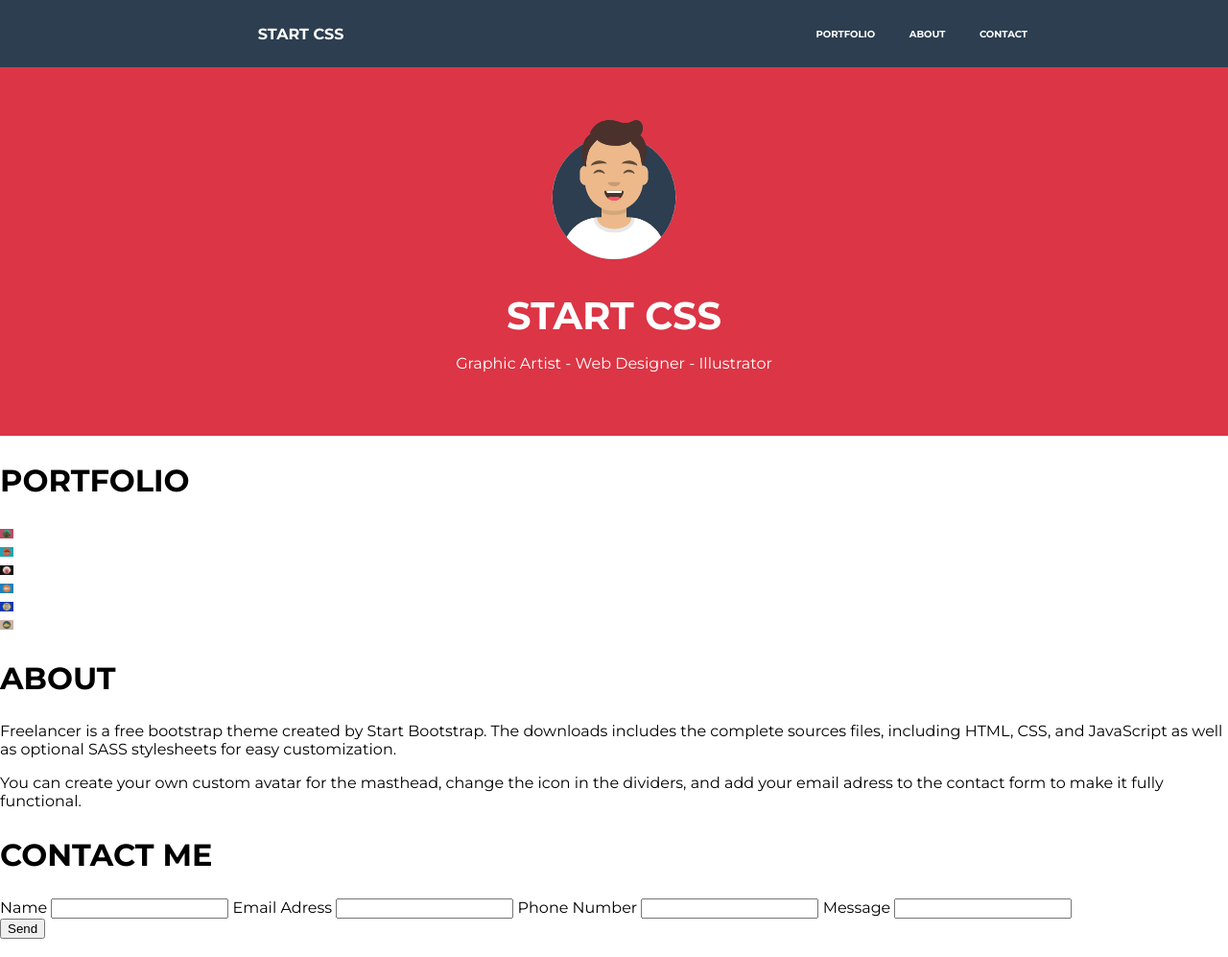
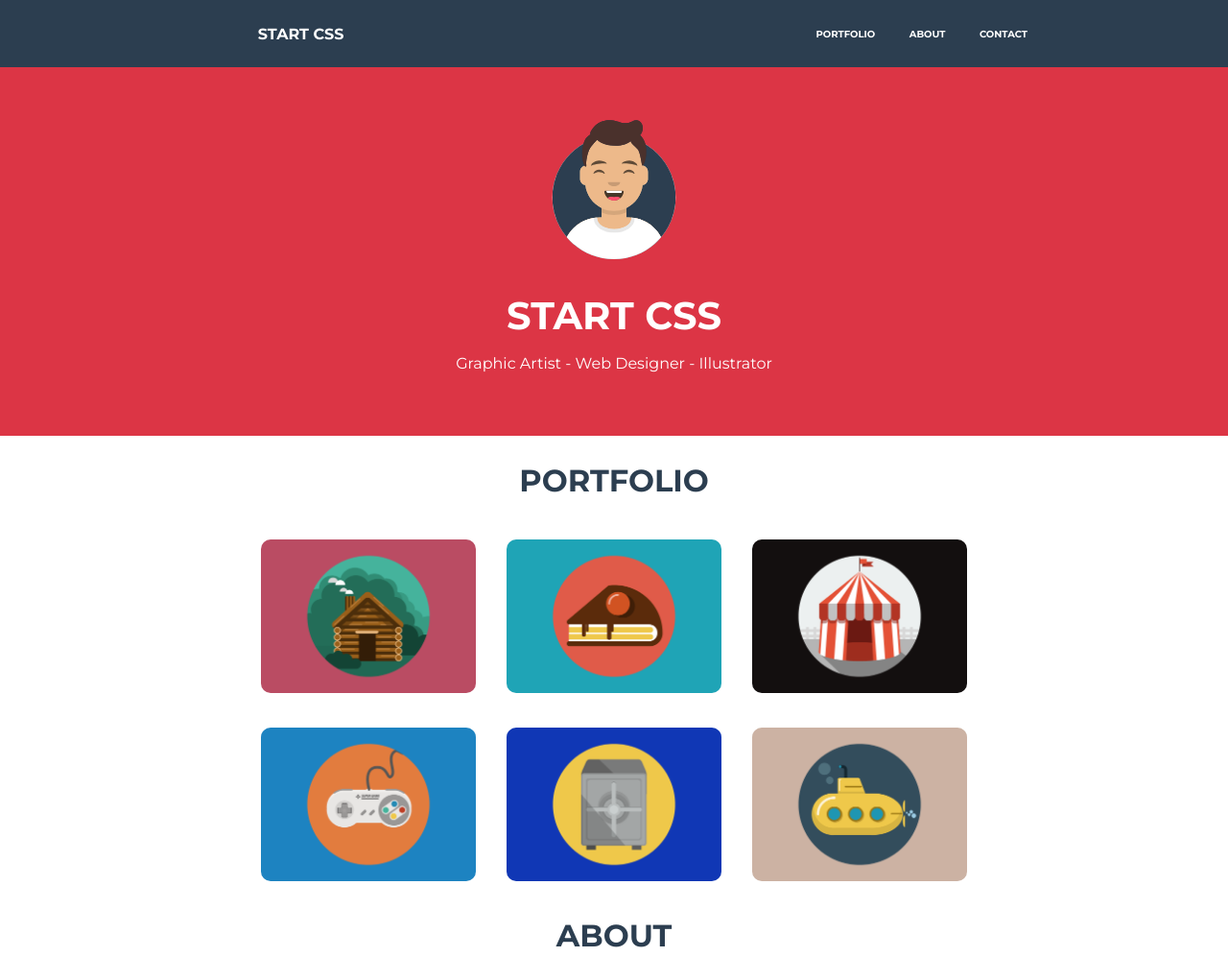
Before and after one commit to lalalandcloud/Responsive1, a plain HTML site: page index.html in a window 1280 px wide. Shown: the top 997 px of the page at 96% size. Drawn offline with Linux system fonts and the light colour scheme.

Commit message:
cssSection2txt+img

```diff
--- a/index.html
+++ b/index.html
@@ -28,15 +28,17 @@
         <div><h1>START CSS</h1></div>
         <div><p>Graphic Artist - Web Designer - Illustrator</p></div>
     </section>
-    <section>
+    <section id="section2">
         <div><h2>PORTFOLIO</h2></div>
         <div>
+            <div id="section2img">
                 <div><img src="./img/portfolio/cabin.png" alt=""></div>
                 <div><img src="./img/portfolio/cake.png" alt=""></div>
                 <div><img src="./img/portfolio/circus.png" alt=""></div>
                 <div><img src="./img/portfolio/game.png" alt=""></div>
                 <div><img src="./img/portfolio/safe.png" alt=""></div>
                 <div><img src="./img/portfolio/submarine.png" alt=""></div>
+            </div>
         </div>
     </section>
     <section>
--- a/style/style.css
+++ b/style/style.css
@@ -74,9 +74,33 @@ h1{
     font-size: 2.5rem ;
     margin-bottom: 0;
 }
-h2{
-    font-size: 2rem;
-}
 
 
 /* SECTION2 */
+
+h2{
+    font-size: 2rem;
+    justify-content: center;
+    display: flex;
+    color: rgb(44, 62, 80);
+}
+#section2{
+    height:28rem ;
+}
+#section2 div:nth-of-type(2){
+    display: flex;
+    justify-content: center;
+}
+#section2img{
+    display: flex;
+    flex-wrap: wrap;
+    height: 23rem;
+    width: 50rem;
+    justify-content: center;
+}
+#section2img>div>img{
+    height: 10rem;
+    width: 14rem;
+    margin: 1rem;
+    border-radius: 10px;
+}
```
Lines whose indentation alone changed are shown as unchanged.
